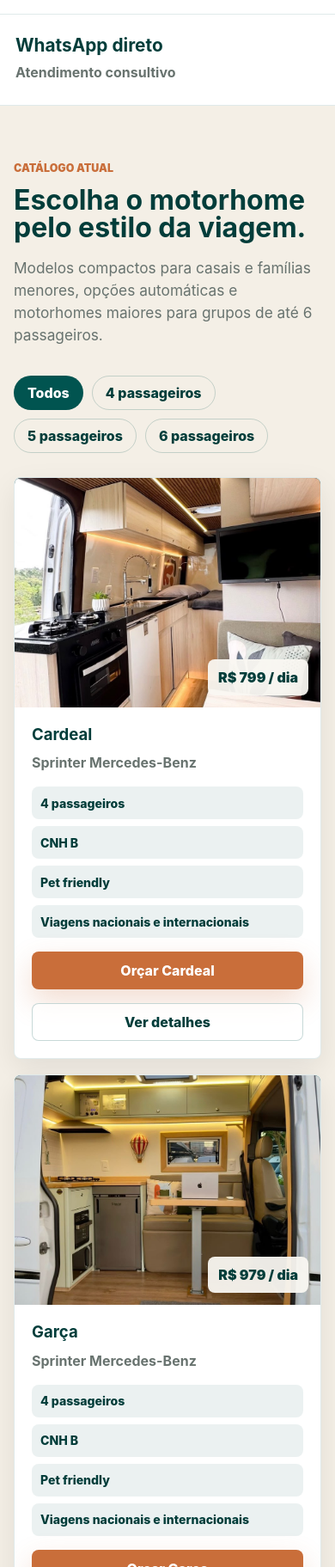
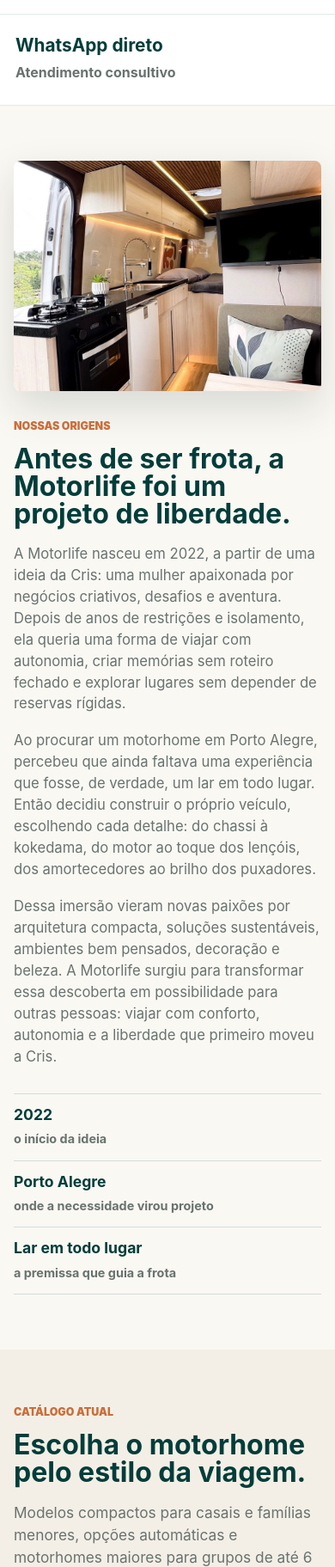
Before and after one commit to GustavoCunh4/motorlife-motorhomers, a website: page index.html in a window 390 px wide. Shown: the part 1620-3443 px from the top of the page at 86% size. Drawn offline with Linux system fonts and the light colour scheme.

Commit message:
Add origin story and location

```diff
--- a/index.html
+++ b/index.html
@@ -23,6 +23,13 @@
         "name": "Motorlife Motorhomers",
         "url": "https://www.motorlife.com.br/",
         "areaServed": ["Porto Alegre", "Rio Grande do Sul", "Brasil", "Uruguai", "Argentina"],
+        "address": {
+          "@type": "PostalAddress",
+          "streetAddress": "R. Osmar Amaro de Freitas, 290 - Jardim Sabará",
+          "addressLocality": "Porto Alegre",
+          "addressRegion": "RS",
+          "addressCountry": "BR"
+        },
         "sameAs": ["https://instagram.com/motorlife_rs"],
         "telephone": "+55 51 99342-6537",
         "description": "Aluguel de motorhomes em Porto Alegre para viagens nacionais e internacionais."
@@ -36,6 +43,7 @@
       </a>
       <nav class="main-nav" aria-label="Principal">
         <a href="#frota">Frota</a>
+        <a href="#origem">Origem</a>
         <a href="#inclusos">Inclusos</a>
         <a href="#como-funciona">Como funciona</a>
         <a href="#roteiros">Roteiros</a>
@@ -135,6 +143,46 @@
         <div>
           <strong>WhatsApp direto</strong>
           <span>Atendimento consultivo</span>
+        </div>
+      </section>
+
+      <section class="section origin-section" id="origem">
+        <div class="origin-media">
+          <img src="assets/cardeal.jpeg" alt="Interior de motorhome da Motorlife com cozinha, mesa e acabamento em madeira" loading="lazy" />
+        </div>
+        <div class="origin-copy">
+          <p class="eyebrow">Nossas origens</p>
+          <h2>Antes de ser frota, a Motorlife foi um projeto de liberdade.</h2>
+          <p>
+            A Motorlife nasceu em 2022, a partir de uma ideia da Cris: uma mulher apaixonada por negócios
+            criativos, desafios e aventura. Depois de anos de restrições e isolamento, ela queria uma forma de
+            viajar com autonomia, criar memórias sem roteiro fechado e explorar lugares sem depender de reservas
+            rígidas.
+          </p>
+          <p>
+            Ao procurar um motorhome em Porto Alegre, percebeu que ainda faltava uma experiência que fosse, de
+            verdade, um lar em todo lugar. Então decidiu construir o próprio veículo, escolhendo cada detalhe:
+            do chassi à kokedama, do motor ao toque dos lençóis, dos amortecedores ao brilho dos puxadores.
+          </p>
+          <p>
+            Dessa imersão vieram novas paixões por arquitetura compacta, soluções sustentáveis, ambientes bem
+            pensados, decoração e beleza. A Motorlife surgiu para transformar essa descoberta em possibilidade
+            para outras pessoas: viajar com conforto, autonomia e a liberdade que primeiro moveu a Cris.
+          </p>
+          <div class="origin-marks" aria-label="Marcos da origem da Motorlife">
+            <div>
+              <strong>2022</strong>
+              <span>o início da ideia</span>
+            </div>
+            <div>
+              <strong>Porto Alegre</strong>
+              <span>onde a necessidade virou projeto</span>
+            </div>
+            <div>
+              <strong>Lar em todo lugar</strong>
+              <span>a premissa que guia a frota</span>
+            </div>
+          </div>
         </div>
       </section>
 
@@ -340,7 +388,17 @@
         <div>
           <p class="eyebrow">Contato</p>
           <h2>Vamos desenhar a próxima rota?</h2>
-          <p>Atendimento direto pelo WhatsApp e Instagram oficial.</p>
+          <p>Atendimento direto pelo WhatsApp, Instagram oficial e base em Porto Alegre.</p>
+          <address class="contact-location">
+            <a
+              href="https://www.google.com/maps/search/?api=1&query=R.%20Osmar%20Amaro%20de%20Freitas%2C%20290%20-%20Jardim%20Sabar%C3%A1%2C%20Porto%20Alegre%20-%20RS"
+              target="_blank"
+              rel="noreferrer"
+            >
+              R. Osmar Amaro de Freitas, 290 - Jardim Sabará
+            </a>
+            <span>Porto Alegre - RS, Brasil</span>
+          </address>
         </div>
         <div class="contact-actions">
           <a class="btn primary" data-whatsapp-link href="#" target="_blank" rel="noreferrer">Chamar no WhatsApp</a>
--- a/styles.css
+++ b/styles.css
@@ -375,6 +375,79 @@
   font-weight: 650;
 }
 
+.origin-section {
+  display: grid;
+  grid-template-columns: minmax(320px, 0.9fr) minmax(0, 1.1fr);
+  gap: clamp(32px, 6vw, 82px);
+  align-items: center;
+  background: var(--cream);
+}
+
+.origin-media {
+  overflow: hidden;
+  border-radius: var(--radius);
+  box-shadow: 0 18px 48px rgba(8, 26, 23, 0.14);
+}
+
+.origin-media img {
+  width: 100%;
+  aspect-ratio: 4 / 5;
+  object-fit: cover;
+}
+
+.origin-copy {
+  max-width: 820px;
+}
+
+.origin-copy p:not(.eyebrow),
+.origin-marks span {
+  color: var(--muted);
+  font-size: 1.04rem;
+}
+
+.origin-copy p:not(.eyebrow) {
+  margin-bottom: 18px;
+}
+
+.origin-marks {
+  display: grid;
+  grid-template-columns: repeat(3, minmax(0, 1fr));
+  gap: 0;
+  margin-top: 30px;
+  border-top: 1px solid rgba(1, 84, 80, 0.16);
+  border-bottom: 1px solid rgba(1, 84, 80, 0.16);
+}
+
+.origin-marks div {
+  padding: 18px 18px 18px 0;
+  border-right: 1px solid rgba(1, 84, 80, 0.16);
+}
+
+.origin-marks div + div {
+  padding-left: 18px;
+}
+
+.origin-marks div:last-child {
+  border-right: 0;
+}
+
+.origin-marks strong,
+.origin-marks span {
+  display: block;
+}
+
+.origin-marks strong {
+  color: var(--green-900);
+  font-size: 1.1rem;
+  line-height: 1.15;
+}
+
+.origin-marks span {
+  margin-top: 7px;
+  font-size: 0.9rem;
+  font-weight: 700;
+}
+
 .section {
   padding: clamp(72px, 10vw, 128px) clamp(18px, 5vw, 64px);
 }
@@ -733,6 +806,26 @@
   padding: clamp(44px, 7vw, 78px) clamp(18px, 5vw, 64px);
   color: var(--white);
   background: var(--green-900);
+}
+
+.contact-location {
+  display: grid;
+  gap: 4px;
+  margin-top: 18px;
+  color: rgba(255, 255, 255, 0.84);
+  font-style: normal;
+  font-weight: 750;
+}
+
+.contact-location a {
+  color: var(--white);
+  text-decoration: underline;
+  text-decoration-thickness: 1px;
+  text-underline-offset: 4px;
+}
+
+.contact-location span {
+  color: rgba(255, 255, 255, 0.72);
 }
 
 .site-footer {
@@ -1149,6 +1242,7 @@
 
   .hero,
   .split,
+  .origin-section,
   .contact-section {
     grid-template-columns: 1fr;
   }
@@ -1176,6 +1270,14 @@
 
   .contact-actions {
     justify-content: start;
+  }
+
+  .origin-media {
+    max-width: 620px;
+  }
+
+  .origin-media img {
+    aspect-ratio: 16 / 11;
   }
 
 }
@@ -1217,8 +1319,24 @@
   .fleet-grid,
   .routes .route-grid,
   .included-grid,
-  .specs {
+  .specs,
+  .origin-marks {
     grid-template-columns: 1fr;
+  }
+
+  .origin-media img {
+    aspect-ratio: 4 / 3;
+  }
+
+  .origin-marks div,
+  .origin-marks div + div {
+    padding: 14px 0;
+    border-right: 0;
+    border-bottom: 1px solid rgba(1, 84, 80, 0.16);
+  }
+
+  .origin-marks div:last-child {
+    border-bottom: 0;
   }
 
   .trust-band div {
```
